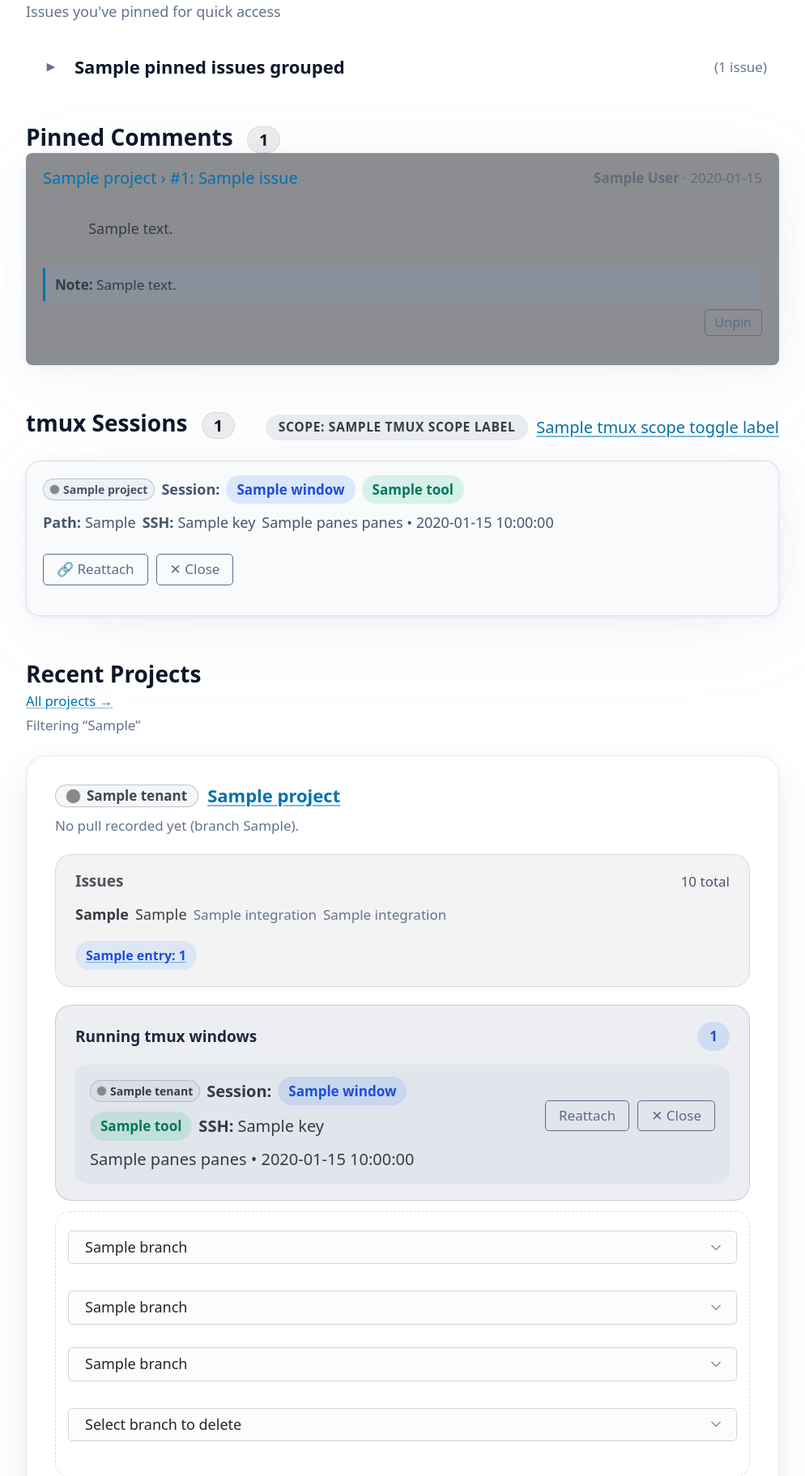
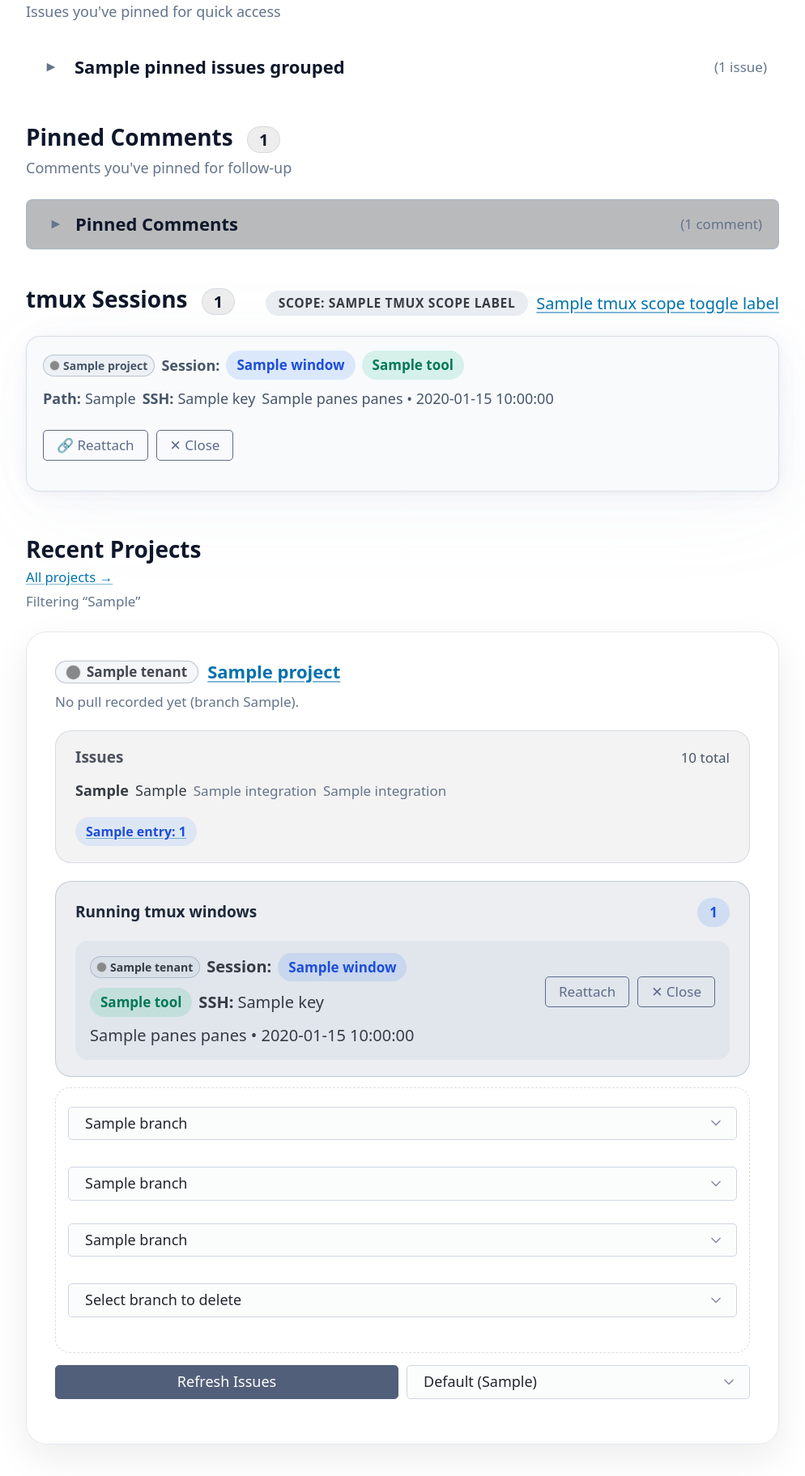
Before and after one commit to floadsio/aiops, a Python web app: template app/templates/admin/dashboard.html in a window 1280 px wide. Shown: the part 279-2102 px from the top of the page at 81% size, without its empty margins (263-1257 px from the left). Run offline with Jinja, Linux system fonts and the light colour scheme; the template is opened without the code that fills it: most values are stand-ins (such as "Sample title", 1, 10 or a date in 2020); some libraries are stand-ins or nearby versions.

Commit message:
UI: Make pinned comments section collapsible like pinned issues

```diff
--- a/app/templates/admin/dashboard.html
+++ b/app/templates/admin/dashboard.html
@@ -1164,30 +1164,50 @@ document.querySelectorAll('.tenant-group-header').forEach(header => {
 <!-- Pinned Comments Section -->
 {% if pinned_comments %}
 <section class="dashboard-section pinned-comments-section">
-  <h2 class="pinned-issues-subtitle">
+  <header>
+    <div class="dashboard-section-heading">
+      <h2>
         Pinned Comments
         <span class="metric-card" style="text-transform:none;font-size:0.85rem;margin-left:0.5rem;padding:0.2rem 0.7rem;display:inline-flex;align-items:center;gap:0.4rem;">
           <strong style="margin:0;font-size:1rem;">{{ pinned_comments|length }}</strong>
         </span>
       </h2>
-
-  <div class="pinned-comments-list">
+      <p class="pinned-issues-subtitle">Comments you've pinned for follow-up</p>
+    </div>
+  </header>
+  <div class="issue-list" style="margin-top:0;">
+    <button type="button" class="pinned-comments-group-header" data-collapsed="true">
+      <span class="tenant-group-toggle">▼</span>
+      <h3 class="tenant-group-title">Pinned Comments</h3>
+      <span class="tenant-group-count">({{ pinned_comments|length }} comment{{ 's' if pinned_comments|length != 1 else '' }})</span>
+    </button>
+    <div class="pinned-comments-group-content" data-collapsed="true">
       {% for pinned in pinned_comments %}
         {% set issue = pinned.issue %}
         {% set project = pinned.project %}
         {% set comment = pinned.comment %}
-      <article class="pinned-comment-row" data-comment-id="{{ pinned.comment_id }}" data-issue-id="{{ pinned.issue_id }}">
-        <div class="pinned-comment-header">
-          <a href="{{ url_for('admin.manage_issues', status='all') }}?issue_id={{ issue.id }}#comment-{{ pinned.comment_id }}" class="pinned-comment-issue-link">
-            {% if project %}{{ project.name }} &rsaquo;{% endif %} #{{ issue.external_id }}: {{ issue.title|truncate(50) }}
+        <article class="issue-row pinned-comment-row" data-comment-id="{{ pinned.comment_id }}" data-issue-id="{{ pinned.issue_id }}">
+          <div class="issue-row-header">
+            {% if project %}
+              <a href="{{ url_for('projects.project_detail', project_id=project.id) }}" class="issue-project-link">
+                {{ project.name }}
               </a>
-          <span class="pinned-comment-meta">
+              <span class="separator">·</span>
+            {% endif %}
+            <span class="issue-id">#{{ issue.external_id }}</span>
+          </div>
+          <h3 class="issue-title">
+            <a href="{{ url_for('admin.manage_issues', status='all') }}?issue_id={{ issue.id }}#comment-{{ pinned.comment_id }}" class="issue-title-link">
+              {{ issue.title|truncate(50) }}
+            </a>
+          </h3>
+          <div class="pinned-comment-content">
+            <div class="pinned-comment-meta">
               {% if comment %}
                 <strong>{{ comment.author or 'Unknown' }}</strong>
                 &middot;
                 {{ comment.created_at[:10] if comment.created_at else 'Unknown date' }}
               {% endif %}
-          </span>
             </div>
             {% if comment %}
               <div class="pinned-comment-body">
@@ -1203,7 +1223,8 @@ document.querySelectorAll('.tenant-group-header').forEach(header => {
                 <strong>Note:</strong> {{ pinned.note }}
               </div>
             {% endif %}
-        <div class="pinned-comment-actions">
+          </div>
+          <div class="issue-row-actions">
             <button type="button" class="secondary outline unpin-comment-btn"
                     data-issue-id="{{ pinned.issue_id }}"
                     data-comment-id="{{ pinned.comment_id }}">
@@ -1213,42 +1234,50 @@ document.querySelectorAll('.tenant-group-header').forEach(header => {
         </article>
       {% endfor %}
     </div>
+  </div>
 </section>
 
 <style>
 .pinned-comments-section {
   margin-top: 1.5rem;
 }
-.pinned-comments-list {
-  display: flex;
-  flex-direction: column;
-  gap: 0.75rem;
-}
-.pinned-comment-row {
-  background: rgba(26, 29, 35, 0.5);
+.pinned-comments-group-header {
+  display: flex;
+  align-items: center;
+  gap: 0.5rem;
+  width: 100%;
+  padding: 0.75rem 1rem;
+  background: rgba(26, 29, 35, 0.3);
   border: 1px solid rgba(88, 166, 255, 0.15);
   border-radius: 8px;
-  padding: 0.75rem 1rem;
-}
-.pinned-comment-header {
-  display: flex;
-  justify-content: space-between;
-  align-items: center;
-  flex-wrap: wrap;
-  gap: 0.5rem;
+  cursor: pointer;
+  text-align: left;
+  color: var(--pico-color);
   margin-bottom: 0.5rem;
 }
-.pinned-comment-issue-link {
-  color: var(--pico-primary);
-  text-decoration: none;
-  font-weight: 500;
-}
-.pinned-comment-issue-link:hover {
-  text-decoration: underline;
+.pinned-comments-group-header:hover {
+  background: rgba(26, 29, 35, 0.5);
+}
+.pinned-comments-group-header[data-collapsed="true"] .tenant-group-toggle {
+  transform: rotate(-90deg);
+}
+.pinned-comments-group-content {
+  overflow: hidden;
+  transition: max-height 0.3s ease-out, opacity 0.3s ease-out;
+  max-height: 2000px;
+  opacity: 1;
+}
+.pinned-comments-group-content[data-collapsed="true"] {
+  max-height: 0;
+  opacity: 0;
+}
+.pinned-comment-content {
+  margin: 0.5rem 0;
 }
 .pinned-comment-meta {
   color: var(--pico-muted-color);
   font-size: 0.85rem;
+  margin-bottom: 0.25rem;
 }
 .pinned-comment-body {
   color: var(--pico-color);
@@ -1256,25 +1285,30 @@ document.querySelectorAll('.tenant-group-header').forEach(header => {
   line-height: 1.4;
   white-space: pre-wrap;
   word-break: break-word;
-  margin-bottom: 0.5rem;
 }
 .pinned-comment-note {
   background: rgba(88, 166, 255, 0.1);
   border-left: 3px solid var(--pico-primary);
   padding: 0.4rem 0.6rem;
   font-size: 0.85rem;
-  margin-bottom: 0.5rem;
-}
-.pinned-comment-actions {
-  display: flex;
-  gap: 0.5rem;
-  justify-content: flex-end;
-}
-.pinned-comment-actions button {
-  padding: 0.3rem 0.6rem;
-  font-size: 0.8rem;
+  margin-top: 0.5rem;
 }
 </style>
+
+<script>
+// Handle pinned comments group collapse/expand
+document.querySelectorAll('.pinned-comments-group-header').forEach(header => {
+  header.addEventListener('click', function(e) {
+    e.preventDefault();
+    const content = document.querySelector('.pinned-comments-group-content');
+    const isCollapsed = this.dataset.collapsed === 'true';
+
+    // Toggle the state
+    this.dataset.collapsed = !isCollapsed;
+    content.dataset.collapsed = !isCollapsed;
+  });
+});
+</script>
 {% endif %}
 
 <section class="dashboard-section">
```
Lines whose indentation alone changed are shown as unchanged.
